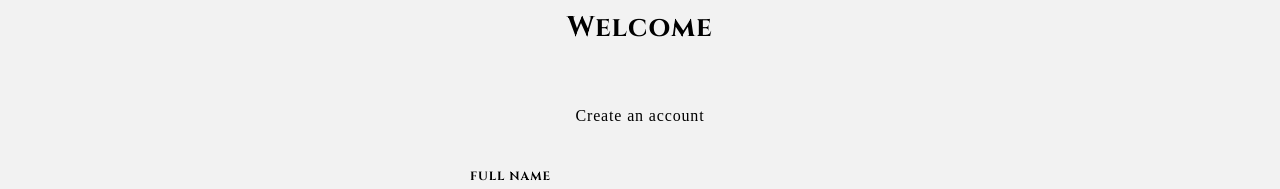
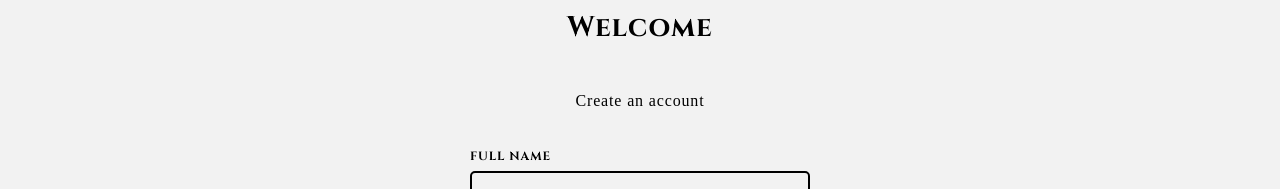
Before and after one commit to agedet/dreepstore-ecommerce-nextjs-scss, a Next.js app: page /signup in a window 1280 px wide. Shown: the part 169-358 px from the top of the page. Built offline with nearby package versions, Linux system fonts and the light colour scheme; no server answers; a web font is replaced by a local one.

Commit message:
fixed page seos

```diff
--- a/pages/signup.js
+++ b/pages/signup.js
@@ -137,7 +137,7 @@ export default function SignupScreen() {
                   fontWeight: '700',
                   fontSize: '28px',
                   padding: '20px 0',
-                  marginBottom: '20px',
+                  marginBottom: '5px',
                   letterSpacing: '0.85px',
                   textAlign: 'center',
                 }}
@@ -149,7 +149,7 @@ export default function SignupScreen() {
                   fontWeight: '500',
                   fontSize: '16px',
                   padding: '20px 0',
-                  marginBottom: '20px',
+                  marginBottom: '15px',
                   letterSpacing: '0.85px',
                   textAlign: 'center',
                 }}
```
